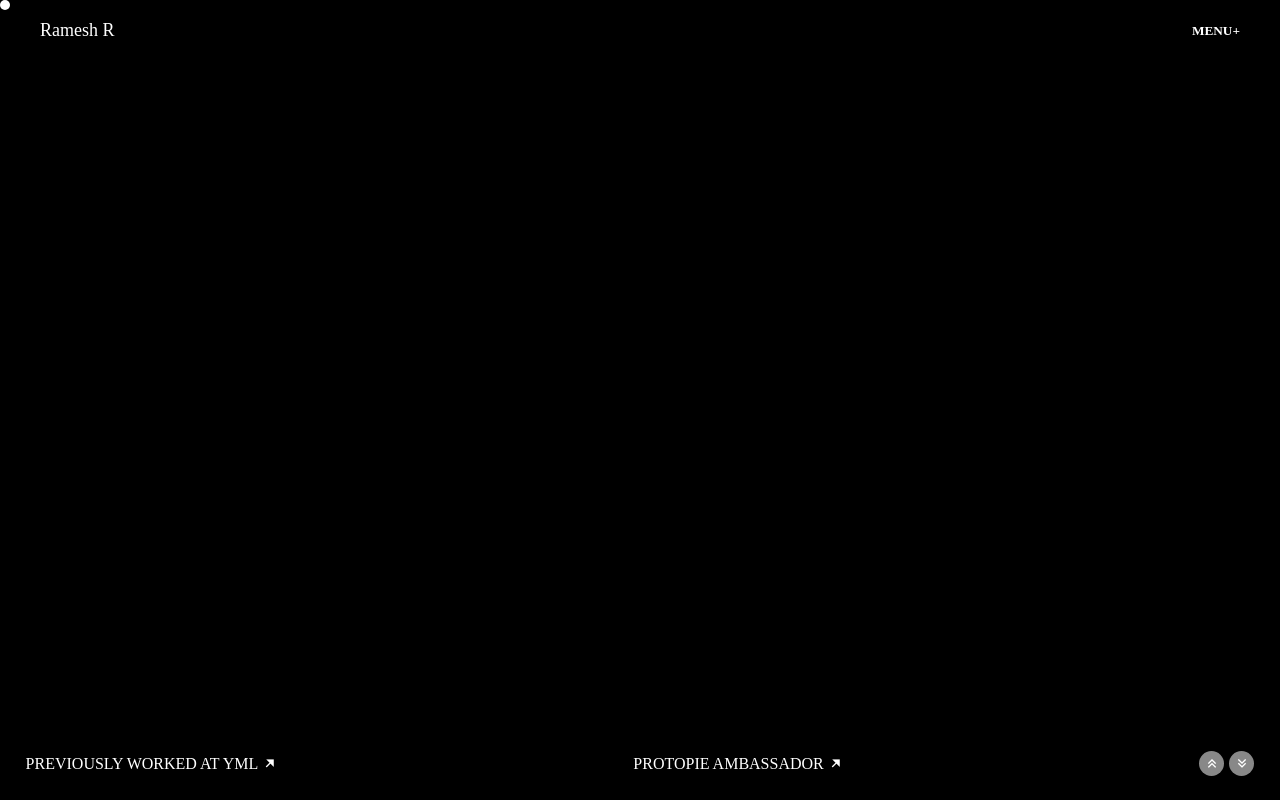
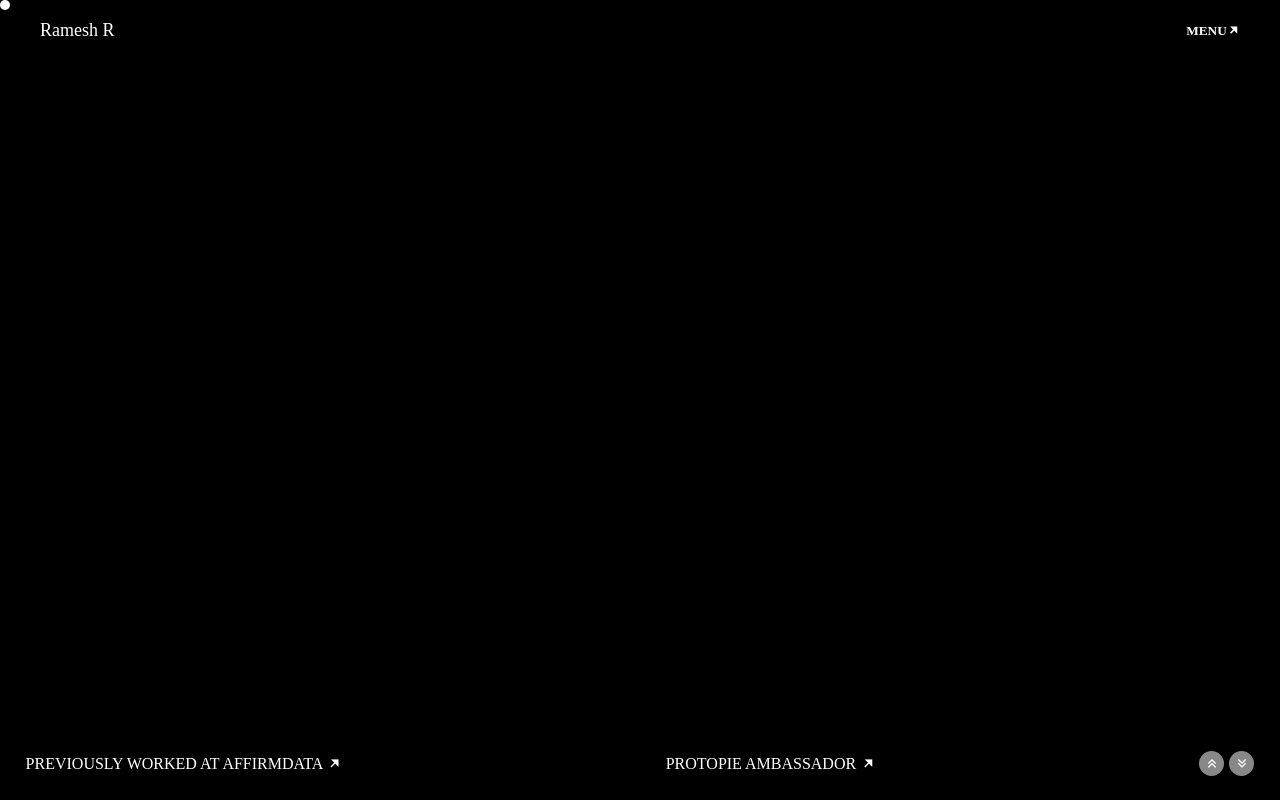
Before and after one commit to R2Ristaken/Web_dev, a plain HTML site: page index.html in a window 1280 px wide. Shown: the top 800 px of the page. Drawn offline with nearby package versions, Linux system fonts and the light colour scheme; a script that the page names is missing.

Commit message:
new commit

```diff
--- a/index.html
+++ b/index.html
@@ -7,7 +7,7 @@
     <meta name="viewport" content="width=device-width, initial-scale=1.0">
     <link rel="stylesheet" href="style.css">
     <link rel="stylesheet" href="Loco.css">
-    <title>Document</title>
+    <title>Ramesh R</title>
 </head>
 <body>
     <div id="circle">
@@ -17,7 +17,7 @@
         <div id="view">
             <div id="nav">
                 <a href="#">Ramesh R</a>
-                <h5>MENU+</h5>
+                <h5>MENU<i class="ri-arrow-right-up-fill"></i></h5>
             </div>
             <div id="heading">
                 <div class="bounding">
@@ -41,7 +41,7 @@
                 </div>
             </div>
             <div id="viewfooter">
-                <a href="">previously worked at yml <i class="ri-arrow-right-up-fill"></i></a>
+                <a href="">previously worked at Affirmdata <i class="ri-arrow-right-up-fill"></i></a>
                 <a href="">Protopie ambassador <i class="ri-arrow-right-up-fill"></i></a>
                 <div id="iconset">
                     <div class="circle"><i class="ri-arrow-up-double-fill"></i></i></div>
```
Also changed, not shown: Loco.css (indentation only).
